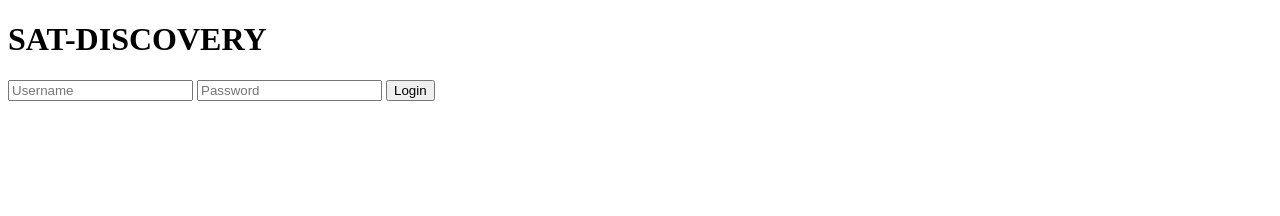
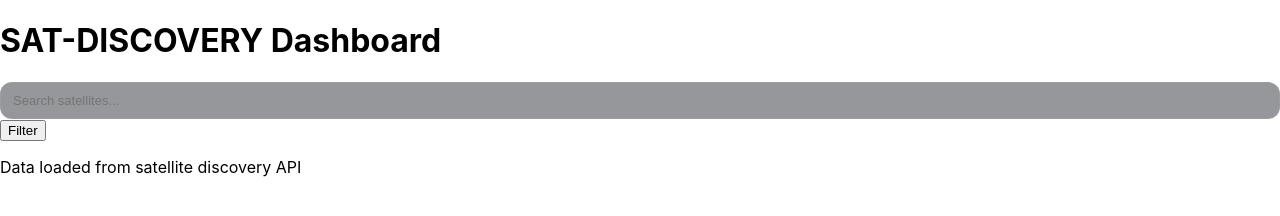
Before and after one commit to vicky10844132-a11y/sat-discovery-platform, a plain HTML site: page index.html in a window 1280 px wide. Drawn offline with Linux system fonts and the light colour scheme.

Commit message:
Replace index.html with complete SAT-DISCOVERY dashboard application

```diff
--- a/index.html
+++ b/index.html
@@ -3,17 +3,22 @@
 <head>
     <meta charset="UTF-8">
     <meta name="viewport" content="width=device-width, initial-scale=1.0">
-    <title>SAT-DISCOVERY</title>
-    <link rel="stylesheet" href="style.css">
+    <title>SAT-DISCOVERY Dashboard</title>
+    <link rel="stylesheet" href="styles.css">
+    <script src="script.js" defer></script>
 </head>
 <body>
-    <div class="login-container">
-        <h1>SAT-DISCOVERY</h1>
-        <form action="/login" method="POST">
-            <input type="text" name="username" placeholder="Username" required>
-            <input type="password" name="password" placeholder="Password" required>
-            <button type="submit">Login</button>
-        </form>
-    </div>
+    <header>
+        <h1>SAT-DISCOVERY Dashboard</h1>
+        <input type="text" id="search" placeholder="Search satellites...">
+        <button id="filter">Filter</button>
+    </header>
+    <main>
+        <div id="map"></div>
+        <div id="satellite-data"></div>
+    </main>
+    <footer>
+        <p>Data loaded from satellite discovery API</p>
+    </footer>
 </body>
 </html>
```
